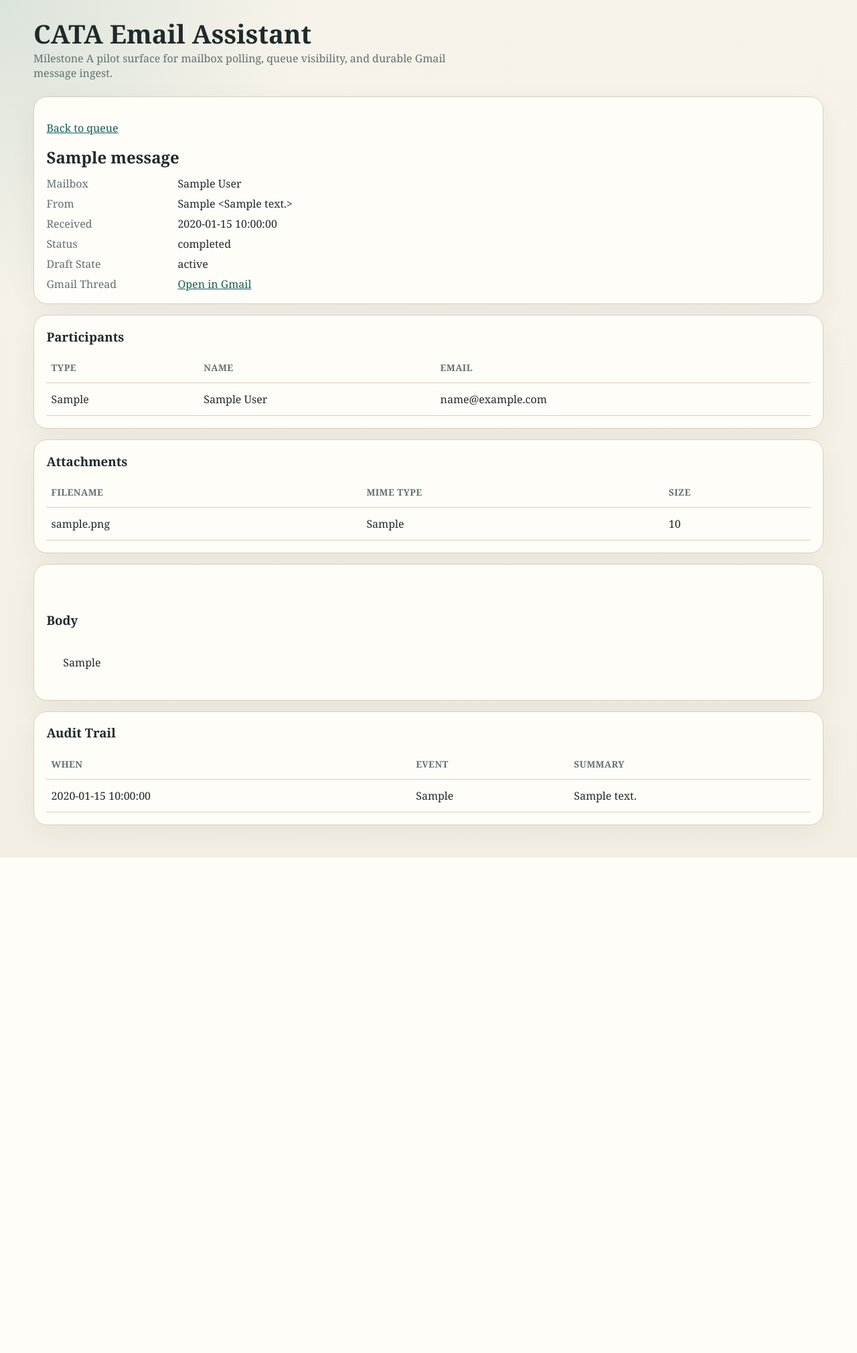
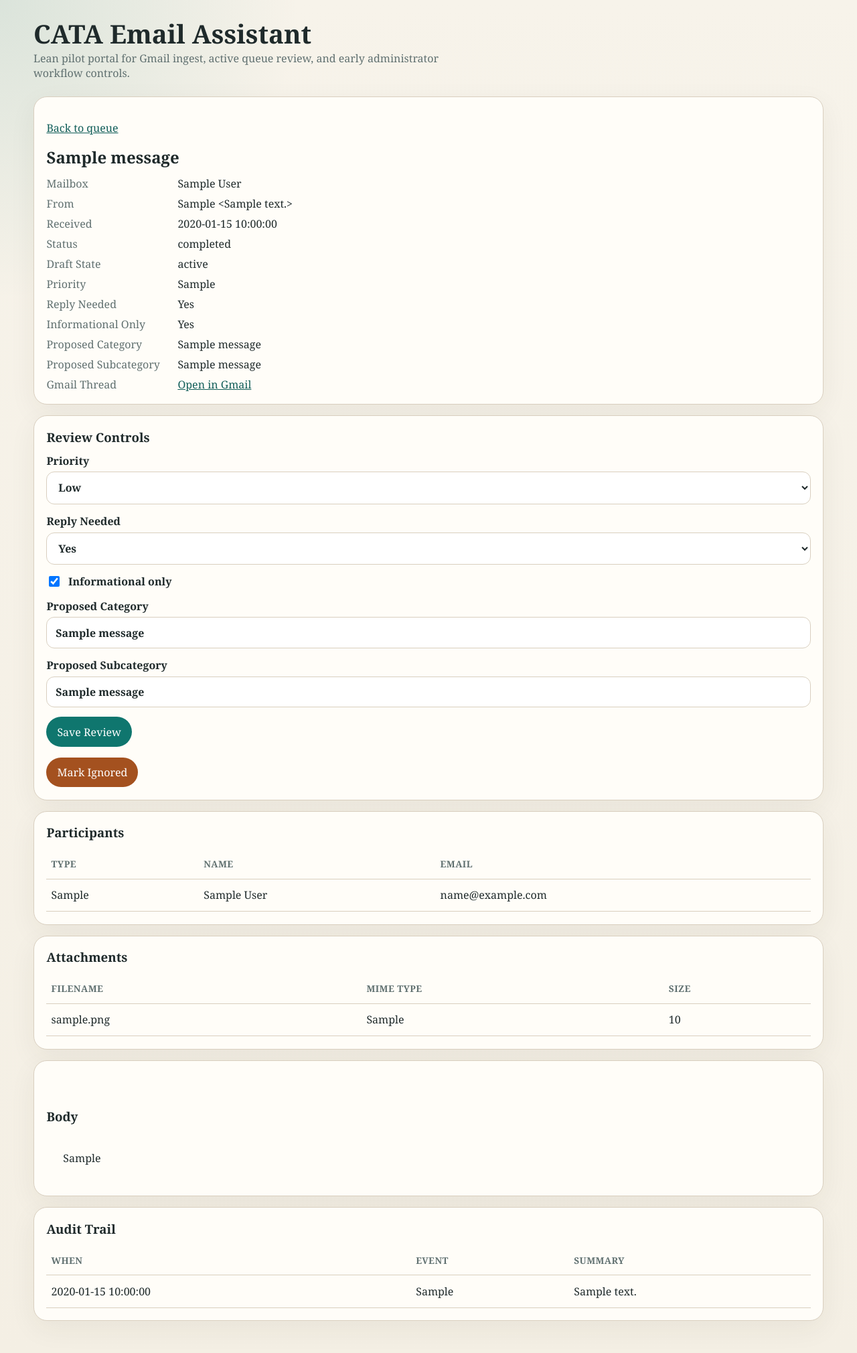
Before and after one commit to williamherridge/cata-email-assistant, a FastAPI app: page /messages/1 in a window 1280 px wide. Shown: the whole page at 67% size. Before the commit the page ends 1280 px from the top, so only its background shows below. Run offline with FastAPI, Linux system fonts and the light colour scheme; tables that the repository leaves empty hold one stand-in row (values such as "Sample post").

Commit message:
Start Milestone B review workflow

```diff
--- a/src/admin_portal/main.py
+++ b/src/admin_portal/main.py
@@ -19,8 +19,12 @@ from src.workflow.polling import (
     get_recent_poll_runs,
     list_mailboxes,
     list_queue_messages,
+    mark_message_opened,
+    parse_review_form,
     poll_mailbox,
     read_body_artifact,
+    transition_message_status,
+    update_message_review,
 )
 
 
@@ -58,6 +62,8 @@ def queue_page(request: Request, db: Session = Depends(get_db_session)):
             "messages": list_queue_messages(db),
             "mailboxes": list_mailboxes(db),
             "poll_runs": get_recent_poll_runs(db),
+            "saved": request.query_params.get("saved") == "1",
+            "polled": request.query_params.get("polled") == "1",
         },
     )
 
@@ -67,6 +73,7 @@ def message_detail_page(message_id: int, request: Request, db: Session = Depends
     message = get_message_detail(db, message_id)
     if message is None:
         raise HTTPException(status_code=404, detail="Message not found.")
+    mark_message_opened(db, message)
 
     return templates.TemplateResponse(
         request,
@@ -75,6 +82,7 @@ def message_detail_page(message_id: int, request: Request, db: Session = Depends
             "request": request,
             "message": message,
             "body_text": read_body_artifact(message),
+            "saved": request.query_params.get("saved") == "1",
         },
     )
 
@@ -85,7 +93,42 @@ def poll_mailbox_action(
     db: Session = Depends(get_db_session),
 ):
     poll_mailbox(db, settings, mailbox_id=mailbox_id, trigger_source="portal")
-    return RedirectResponse(url="/queue", status_code=303)
+    return RedirectResponse(url="/queue?polled=1", status_code=303)
+
+
+@app.post("/messages/{message_id}/review")
+async def update_message_review_action(
+    message_id: int,
+    request: Request,
+    db: Session = Depends(get_db_session),
+):
+    message = get_message_detail(db, message_id)
+    if message is None:
+        raise HTTPException(status_code=404, detail="Message not found.")
+
+    form_data = parse_review_form(await request.body())
+    update_message_review(db, message_id, **form_data)
+    return RedirectResponse(url=f"/messages/{message_id}?saved=1", status_code=303)
+
+
+@app.post("/messages/{message_id}/ignore")
+def ignore_message_action(message_id: int, db: Session = Depends(get_db_session)):
+    message = get_message_detail(db, message_id)
+    if message is None:
+        raise HTTPException(status_code=404, detail="Message not found.")
+
+    transition_message_status(db, message_id, "ignored")
+    return RedirectResponse(url="/queue?saved=1", status_code=303)
+
+
+@app.post("/messages/{message_id}/reopen")
+def reopen_message_action(message_id: int, db: Session = Depends(get_db_session)):
+    message = get_message_detail(db, message_id)
+    if message is None:
+        raise HTTPException(status_code=404, detail="Message not found.")
+
+    transition_message_status(db, message_id, "new")
+    return RedirectResponse(url=f"/messages/{message_id}?saved=1", status_code=303)
 
 
 if __name__ == "__main__":
--- a/src/admin_portal/templates/base.html
+++ b/src/admin_portal/templates/base.html
@@ -81,6 +81,11 @@
         margin: 0 0 0.75rem;
       }
 
+      .stack {
+        display: grid;
+        gap: 0.9rem;
+      }
+
       .mailbox-card + .mailbox-card,
       .poll-run + .poll-run {
         margin-top: 0.8rem;
@@ -107,10 +112,34 @@
         cursor: wait;
       }
 
+      .button-row {
+        display: flex;
+        gap: 0.75rem;
+        flex-wrap: wrap;
+      }
+
+      .button-secondary {
+        background: #d8e7e4;
+        color: var(--accent-strong);
+      }
+
+      .button-warn {
+        background: #a4511f;
+      }
+
       .busy-note {
         margin-top: 0.6rem;
         color: var(--muted);
         font-size: 0.92rem;
+      }
+
+      .notice {
+        margin-bottom: 1rem;
+        padding: 0.85rem 1rem;
+        border-radius: 14px;
+        border: 1px solid rgba(15, 118, 110, 0.2);
+        background: rgba(15, 118, 110, 0.08);
+        color: var(--accent-strong);
       }
 
       table {
@@ -157,6 +186,36 @@
         gap: 0.5rem 1rem;
       }
 
+      label {
+        display: grid;
+        gap: 0.35rem;
+        font-weight: 600;
+      }
+
+      input[type="text"],
+      select,
+      textarea {
+        width: 100%;
+        border: 1px solid var(--line);
+        border-radius: 12px;
+        padding: 0.7rem 0.8rem;
+        background: white;
+        color: var(--ink);
+        font: inherit;
+      }
+
+      .checkbox-row {
+        display: flex;
+        align-items: center;
+        gap: 0.6rem;
+        font-weight: 600;
+      }
+
+      .checkbox-row input {
+        width: 1rem;
+        height: 1rem;
+      }
+
       @media (max-width: 900px) {
         .grid.two {
           grid-template-columns: 1fr;
@@ -177,7 +236,7 @@
       <section class="hero">
         <div>
           <h1>CATA Email Assistant</h1>
-          <p>Milestone A pilot surface for mailbox polling, queue visibility, and durable Gmail message ingest.</p>
+          <p>Lean pilot portal for Gmail ingest, active queue review, and early administrator workflow controls.</p>
         </div>
       </section>
       {% block content %}{% endblock %}
--- a/src/admin_portal/templates/message_detail.html
+++ b/src/admin_portal/templates/message_detail.html
@@ -5,6 +5,9 @@
 {% block content %}
   <section class="grid" style="gap: 1rem;">
     <div class="panel">
+      {% if saved %}
+        <div class="notice">Review changes were saved.</div>
+      {% endif %}
       <p><a href="/queue">Back to queue</a></p>
       <h2>{{ message.subject or "(No subject)" }}</h2>
       <div class="kv">
@@ -18,6 +21,24 @@
         <div>{{ message.status }}</div>
         <div class="muted">Draft State</div>
         <div>{{ message.draft_state }}</div>
+        <div class="muted">Priority</div>
+        <div>{{ message.priority }}</div>
+        <div class="muted">Reply Needed</div>
+        <div>
+          {% if message.reply_needed is none %}
+            Unknown
+          {% elif message.reply_needed %}
+            Yes
+          {% else %}
+            No
+          {% endif %}
+        </div>
+        <div class="muted">Informational Only</div>
+        <div>{{ "Yes" if message.informational_only else "No" }}</div>
+        <div class="muted">Proposed Category</div>
+        <div>{{ message.proposed_category_label or "Not set" }}</div>
+        <div class="muted">Proposed Subcategory</div>
+        <div>{{ message.proposed_subcategory_label or "Not set" }}</div>
         <div class="muted">Gmail Thread</div>
         <div>
           {% if message.thread %}
@@ -26,6 +47,60 @@
             Unknown
           {% endif %}
         </div>
+      </div>
+    </div>
+
+    <div class="panel">
+      <h3>Review Controls</h3>
+      <form action="/messages/{{ message.id }}/review" method="post" class="stack">
+        <label>
+          Priority
+          <select name="priority">
+            {% for option in ["low", "normal", "high", "urgent"] %}
+              <option value="{{ option }}" {% if message.priority == option %}selected{% endif %}>{{ option|title }}</option>
+            {% endfor %}
+          </select>
+        </label>
+
+        <label>
+          Reply Needed
+          <select name="reply_needed">
+            <option value="unknown" {% if message.reply_needed is none %}selected{% endif %}>Unknown</option>
+            <option value="yes" {% if message.reply_needed %}selected{% endif %}>Yes</option>
+            <option value="no" {% if message.reply_needed is sameas false %}selected{% endif %}>No</option>
+          </select>
+        </label>
+
+        <label class="checkbox-row">
+          <input type="checkbox" name="informational_only" value="1" {% if message.informational_only %}checked{% endif %} />
+          Informational only
+        </label>
+
+        <label>
+          Proposed Category
+          <input type="text" name="proposed_category_label" value="{{ message.proposed_category_label or '' }}" />
+        </label>
+
+        <label>
+          Proposed Subcategory
+          <input type="text" name="proposed_subcategory_label" value="{{ message.proposed_subcategory_label or '' }}" />
+        </label>
+
+        <div class="button-row">
+          <button type="submit">Save Review</button>
+        </div>
+      </form>
+
+      <div class="button-row" style="margin-top: 1rem;">
+        {% if message.status == "ignored" %}
+          <form action="/messages/{{ message.id }}/reopen" method="post">
+            <button type="submit" class="button-secondary">Return To Queue</button>
+          </form>
+        {% else %}
+          <form action="/messages/{{ message.id }}/ignore" method="post">
+            <button type="submit" class="button-warn">Mark Ignored</button>
+          </form>
+        {% endif %}
       </div>
     </div>
 
```
Also changed, not shown: src/admin_portal/templates/queue.html (+17 -1 lines), src/workflow/polling.py (+126 -2 lines), tests/integration/test_admin_portal.py (+87 -1 lines).
